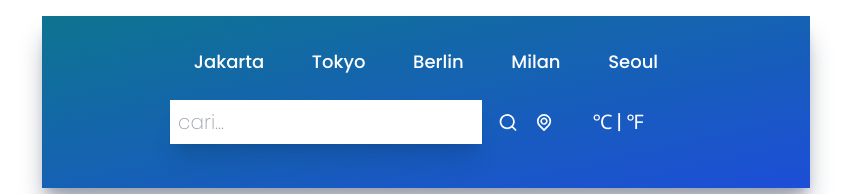
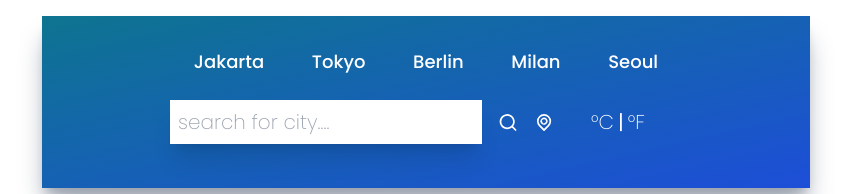
Before and after one commit to ilhamadikusuma31/react-weather-app, a React (Create React App) app: page / in a window 1280 px wide. Shown: the top 194 px of the page, without its empty margins (214-1065 px from the left). Built offline with nearby package versions, Linux system fonts and the light colour scheme; no server answers.

Commit message:
api mati, projek hampir done

```diff
--- a/package.json
+++ b/package.json
@@ -11,6 +11,8 @@
     "react": "^18.2.0",
     "react-dom": "^18.2.0",
     "react-scripts": "5.0.1",
+    "react-toastify": "^9.0.7",
+    "toast": "^0.3.47",
     "web-vitals": "^2.1.4"
   },
   "scripts": {
--- a/src/components/Inputs.jsx
+++ b/src/components/Inputs.jsx
@@ -1,23 +1,76 @@
-import React from 'react'
-import { UilSearch, UilLocationPoint } from '@iconscout/react-unicons'
-function Inputs() {
-  return(
+import React, { useState } from "react";
+import { UilSearch, UilLocationPoint } from "@iconscout/react-unicons";
+import { toast } from "react-toastify";
+
+function Inputs({ setQuery, units, setUnits }) {
+  const [city, setCity] = useState("");
+
+  const handleUnitsChange = (e) => {
+    const selectedUnit = e.currentTarget.name;
+    if (units !== selectedUnit) setUnits(selectedUnit);
+  };
+
+  const handleSearchClick = () => {
+    if (city !== "") setQuery({ q: city });
+  };
+
+  const handleLocationClick = () => {
+    if (navigator.geolocation) {
+      toast.info("Fetching users location.");
+      navigator.geolocation.getCurrentPosition((position) => {
+        toast.success("Location fetched!");
+        let lat = position.coords.latitude;
+        let lon = position.coords.longitude;
+
+        setQuery({
+          lat,
+          lon,
+        });
+      });
+    }
+  };
+
+  return (
     <div className="flex flex-row justify-center my-6">
-      <div className="flex flex-row w-3/4 justify-center items-center space-x-4">
+      <div className="flex flex-row w-3/4 items-center justify-center space-x-4">
         <input
-        type="text"
-        placeholder="cari..."
-        className="text-xl font-light p-2 w-full shadow-xl focus:outline-none capitalize placeholder:lowercase"
+          value={city}
+          onChange={(e) => setCity(e.currentTarget.value)}
+          type="text"
+          placeholder="Search for city...."
+          className="text-xl font-light p-2 w-full shadow-xl focus:outline-none capitalize placeholder:lowercase"
         />
-        <UilSearch size={25} className="text-white cursor-pointer transition hover:scale-125"/>
-        <UilLocationPoint size={25} className="text-white cursor-pointer transition hover:scale-125"/>
+        <UilSearch
+          size={25}
+          className="text-white cursor-pointer transition ease-out hover:scale-125"
+          onClick={handleSearchClick}
+        />
+        <UilLocationPoint
+          size={25}
+          className="text-white cursor-pointer transition ease-out hover:scale-125"
+          onClick={handleLocationClick}
+        />
       </div>
+
       <div className="flex flex-row w-1/4 items-center justify-center">
-        <button name="metric" className="text-xl text-white font-light">℃</button>
+        <button
+          name="metric"
+          className="text-xl text-white font-light transition ease-out hover:scale-125"
+          onClick={handleUnitsChange}
+        >
+          °C
+        </button>
         <p className="text-xl text-white mx-1">|</p>
-        <button name="imperial" className="text-xl text-white font-light">℉</button>
+        <button
+          name="imperial"
+          className="text-xl text-white font-light transition ease-out hover:scale-125"
+          onClick={handleUnitsChange}
+        >
+          °F
+        </button>
       </div>
     </div>
-  )
+  );
 }
-export default Inputs
+
+export default Inputs;
--- a/src/services/weatherServices.js
+++ b/src/services/weatherServices.js
@@ -1,7 +1,7 @@
 import { DateTime } from "luxon";
 
-const API_KEY = "a13ba20d5a0379e31184192627f012ca"
-const BASE_URL = "https://api.openweathermap.org/data/2.5"
+const API_KEY = "0f252add29bc72d4d44556fc579a6f6c";
+const BASE_URL = "https://api.openweathermap.org/data/2.5";
 
 
 //ini link kalo misalkeun mau sekali panggil
```
Also changed, not shown: 1 other file (tests, documents, lock files or other folders).
